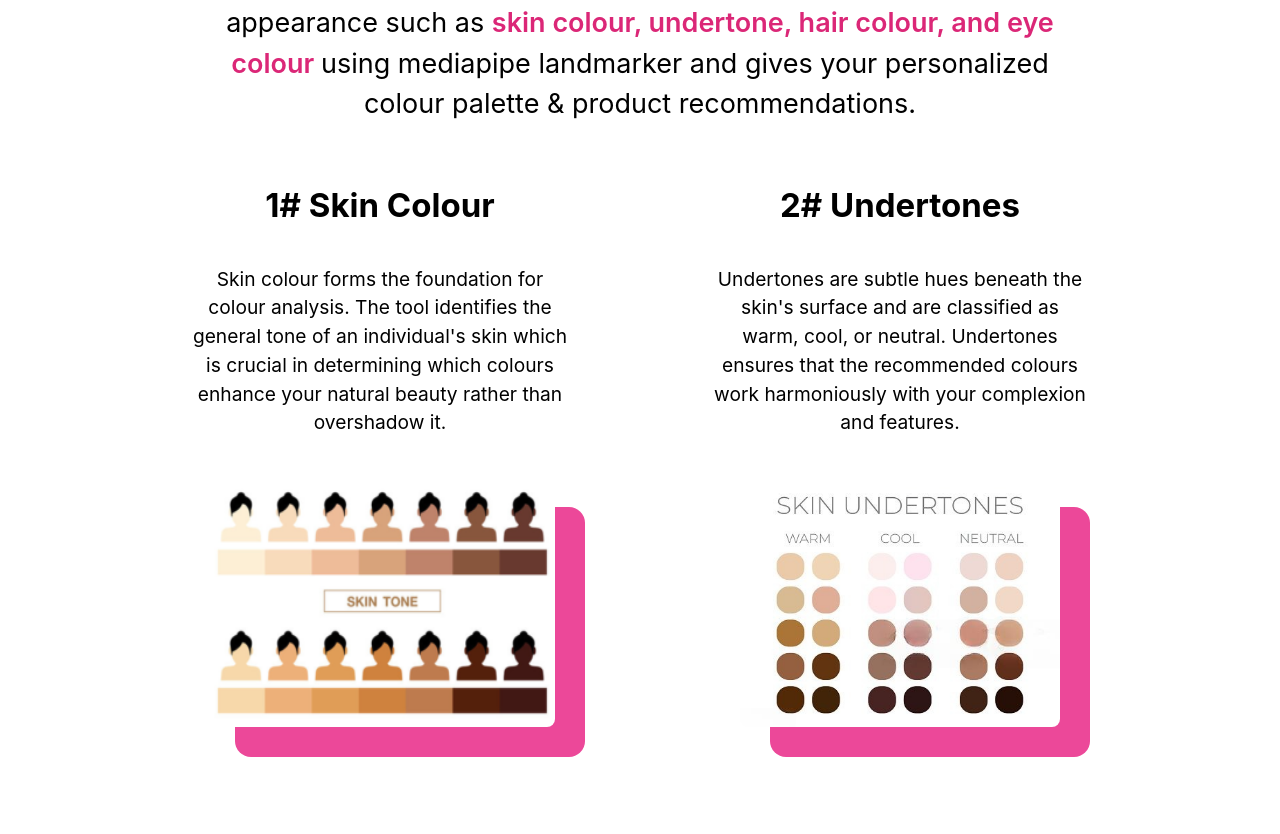
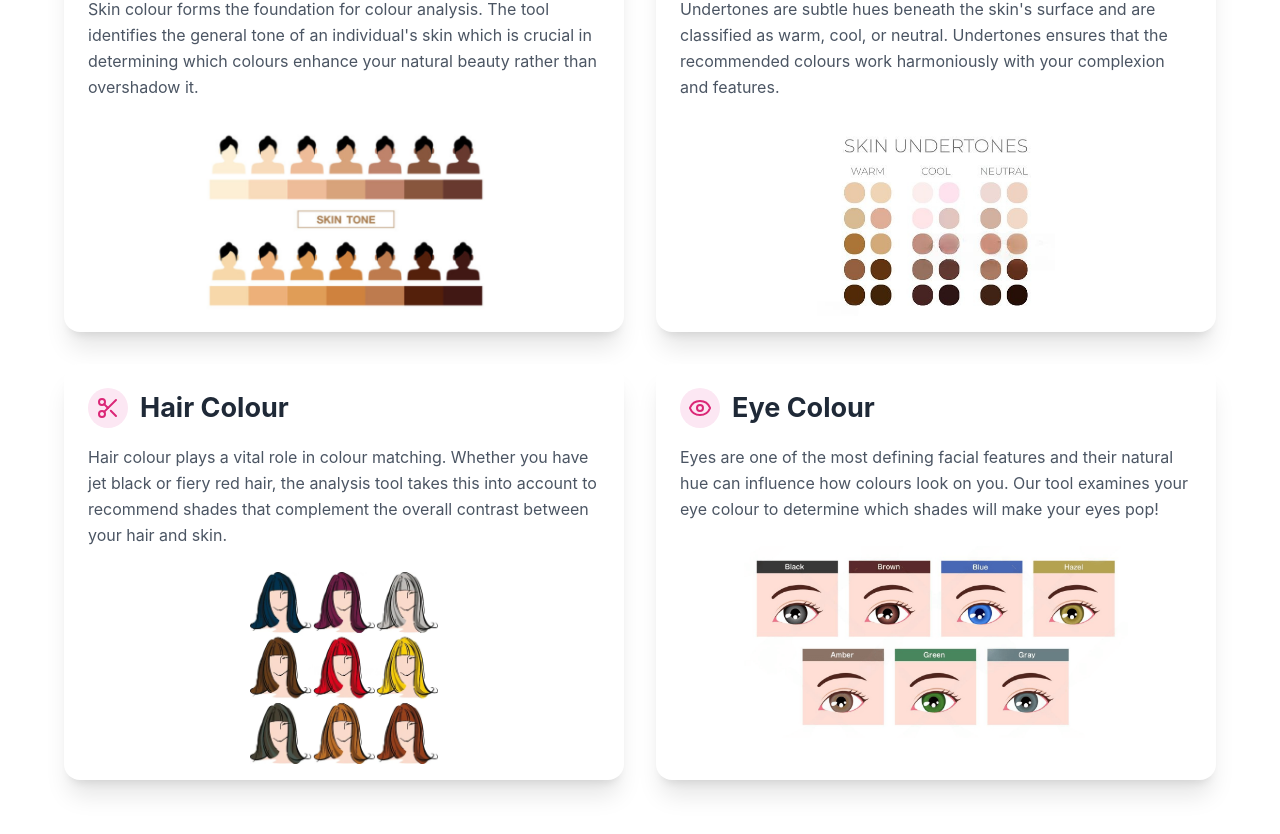
Before and after one commit to nithyapandurangan/colour-analysis-tool, a React (Create React App) app: page /about in a window 1280 px wide. Shown: the part 1928-2762 px from the top of the page. Built offline with nearby package versions, Linux system fonts and the light colour scheme.

Commit message:
Update Factors.jsx

```diff
--- a/src/components/About/Factors.jsx
+++ b/src/components/About/Factors.jsx
@@ -1,94 +1,111 @@
+import { motion } from 'framer-motion';
+import { Palette, Droplet, Scissors, Eye } from 'lucide-react';
+
 import eyecolour from "../../assets/images/eyecolour1.png";
 import haircolour from "../../assets/images/haircolour.png";
 import skincolour from "../../assets/images/skincolour.png";
 import undertones from '../../assets/images/undertones.png';
-import circleline from "../../assets/images/line.svg";
+
+const FactorCard = ({ title, description, image, icon: Icon, delay }) => (
+  <motion.div
+    className="bg-white rounded-2xl shadow-xl overflow-hidden transition-all duration-300 hover:shadow-2xl hover:-translate-y-1"
+    initial={{ opacity: 0, y: 50 }}
+    animate={{ opacity: 1, y: 0 }}
+    transition={{ duration: 0.5, delay }}
+  >
+    <div className="p-6 space-y-4">
+      <div className="flex items-center space-x-3">
+        <div className="bg-pink-100 p-2 rounded-full">
+          <Icon className="w-6 h-6 text-pink-600" />
+        </div>
+        <h2 className="text-2xl font-bold text-gray-800">{title}</h2>
+      </div>
+      <p className="text-gray-600 leading-relaxed">{description}</p>
+    </div>
+    <div className="relative h-48 w-full mb-4"> {/* Added margin bottom here */}
+      <img
+        src={image}
+        alt={title}
+        className="absolute inset-0 object-contain w-full h-full"
+      />
+    </div>
+  </motion.div>
+);
 
 export default function Factors() {
-    return (
-      <div className="min-h-screen flex flex-col items-center">
+  const factors = [
+    {
+      title: "Skin Colour",
+      description: "Skin colour forms the foundation for colour analysis. The tool identifies the general tone of an individual's skin which is crucial in determining which colours enhance your natural beauty rather than overshadow it.",
+      image: skincolour,
+      icon: Palette,
+    },
+    {
+      title: "Undertones",
+      description: "Undertones are subtle hues beneath the skin's surface and are classified as warm, cool, or neutral. Undertones ensures that the recommended colours work harmoniously with your complexion and features.",
+      image: undertones,
+      icon: Droplet,
+    },
+    {
+      title: "Hair Colour",
+      description: "Hair colour plays a vital role in colour matching. Whether you have jet black or fiery red hair, the analysis tool takes this into account to recommend shades that complement the overall contrast between your hair and skin.",
+      image: haircolour,
+      icon: Scissors,
+    },
+    {
+      title: "Eye Colour",
+      description: "Eyes are one of the most defining facial features and their natural hue can influence how colours look on you. Our tool examines your eye colour to determine which shades will make your eyes pop!",
+      image: eyecolour,
+      icon: Eye,
+    },
+  ];
 
-        {/* Header Section */}
-        <div className="w-full py-5">
-          <div className="container mx-auto px-4 text-center">
-            <h1 className="font-extrabold text-black text-[56px] text-center mb-2">Factors considered</h1>
-            <img className="relative w-[650px] h-[134px] top-[-120px] mx-auto" src={circleline} alt="circle line"/>
-            <p className="mt-[-60px] font-normal text-2xl w-[70%] mx-auto leading-normal">
-              To provide truly personalized colour recommendations, our AI-assisted colour analysis tool takes into account key aspects of your appearance such as <span className="font-semibold text-pink-600">skin colour, undertone, hair colour, and eye colour </span>using mediapipe landmarker and gives your personalized colour palette & product recommendations.
-            </p>
-          </div>
-        </div>
+  return (
+    <div className="min-h-screen bg-white py-20">
+      <div className="container mx-auto px-4">
+        <motion.div
+          className="text-center mb-10"
+          initial={{ opacity: 0, y: -20 }}
+          animate={{ opacity: 1, y: 0 }}
+          transition={{ duration: 0.5 }}
+        >
+          <h1 className="font-extrabold text-black text-5xl md:text-6xl mb-6">
+            Factors Considered
+          </h1>
+        </motion.div>
 
-        {/* Factors Grid */}
-        <div className="container mx-auto px-4 md:px-8 lg:px-16 xl:px-32 py-10">
-          <div className="grid grid-cols-1 md:grid-cols-2 gap-36 max-w-4xl mx-auto">
-
-            {/* Skin Colour Section */}
-            <div className="flex flex-col items-center text-center space-y-10">
-              <h2 className="text-3xl font-bold">1# Skin Colour</h2>
-              <p className="text-lg leading-normal">
-                Skin colour forms the foundation for colour analysis. The tool identifies the general tone of an individual's skin which is crucial in determining which colours enhance your natural beauty rather than overshadow it.
-              </p>
-              <div className="relative flex items-center justify-center">
-              <div className="absolute top-[30px] left-[30px] bg-pink-500 h-[250px] w-[350px] rounded-2xl z-0"/>
-                <img
-                  src={skincolour}
-                  alt="Skin Colour Analysis"
-                  className="relative z-10 rounded-lg w-[350px] h-[250px] mx-auto"
-                />
-              </div>
-            </div>
-
-            {/* Undertones Section */}
-            <div className="flex flex-col items-center text-center space-y-10">
-              <h2 className="text-3xl font-bold">2# Undertones</h2>
-              <p className="text-lg leading-normal">
-                Undertones are subtle hues beneath the skin's surface and are classified as warm, cool, or neutral. Undertones ensures that the recommended colours work harmoniously with your complexion and features.
-              </p>
-              <div className="relative flex items-center justify-center">
-              <div className='absolute top-[30px] left-[30px] bg-pink-500 h-[250px] w-[320px] rounded-2xl'/>
-                <img
-                  src={undertones}
-                  alt="Undertones Analysis"
-                  className="z-10 rounded-lg w-[320px] h-[250px] mx-auto"
-                />
-              </div>
-            </div>
-
-            {/* Hair Colour Section */}
-            <div className="flex flex-col items-center text-center space-y-10">
-              <h2 className="text-3xl font-bold">3# Hair Colour</h2>
-              <p className="text-lg leading-normal">
-                Hair colour plays a vital role in colour matching. Whether you have jet black or fiery red hair, the analysis tool takes this into account to recommend shades that complement the overall contrast between your hair and skin.
-              </p>
-              <div className="relative flex items-center justify-center">
-              <div className='absolute top-[30px] left-[30px] bg-pink-500 h-[250px] w-[300px] rounded-2xl'></div>
-              <img
-                  src={haircolour}
-                  alt="Hair Colour Analysis"
-                  className="z-10 rounded-lg w-[300px] h-[250px] mx-auto"
-                />
-              </div>
-            </div>
-
-            {/* Eye Colour Section */}
-            <div className="flex flex-col items-center text-center space-y-10">
-              <h2 className="text-3xl font-bold">4# Eye Colour</h2>
-              <p className="text-lg leading-normal">
-                Eyes are one of the most defining facial features and their natural hue can influence how colours look on you. Our tool examines your eye colour to determine which shades will make your eyes pop!
-              </p>
-              <div className="relative flex items-center justify-center">
-              <div className='absolute top-[30px] left-[30px] bg-pink-500 h-[250px] w-[380px] rounded-2xl'/>
-                <img
-                  src={eyecolour}
-                  alt="Eye Colour Analysis"
-                  className="z-10 rounded-lg w-[380px] h-[250px] mx-auto"
-                />
-              </div>
-            </div>
-
-          </div>
+        <div className="grid grid-cols-1 md:grid-cols-2 gap-8 max-w-6xl mx-auto">
+          {factors.map((factor, index) => (
+            <FactorCard key={factor.title} {...factor} delay={index * 0.1} />
+          ))}
         </div>
       </div>
-    );
+
+      {/* Decorative elements */}
+      <motion.div
+        className="fixed top-20 left-10 w-64 h-64 rounded-full opacity-20 blur-3xl"
+        animate={{
+          scale: [1, 1.2, 1],
+          rotate: [0, 90, 0],
+        }}
+        transition={{
+          duration: 20,
+          repeat: Infinity,
+          repeatType: "reverse",
+        }}
+      />
+      <motion.div
+        className="fixed bottom-20 right-10 w-96 h-96 rounded-full opacity-20 blur-3xl"
+        animate={{
+          scale: [1, 1.3, 1],
+          rotate: [0, -90, 0],
+        }}
+        transition={{
+          duration: 25,
+          repeat: Infinity,
+          repeatType: "reverse",
+        }}
+      />
+    </div>
+  );
 }
```
